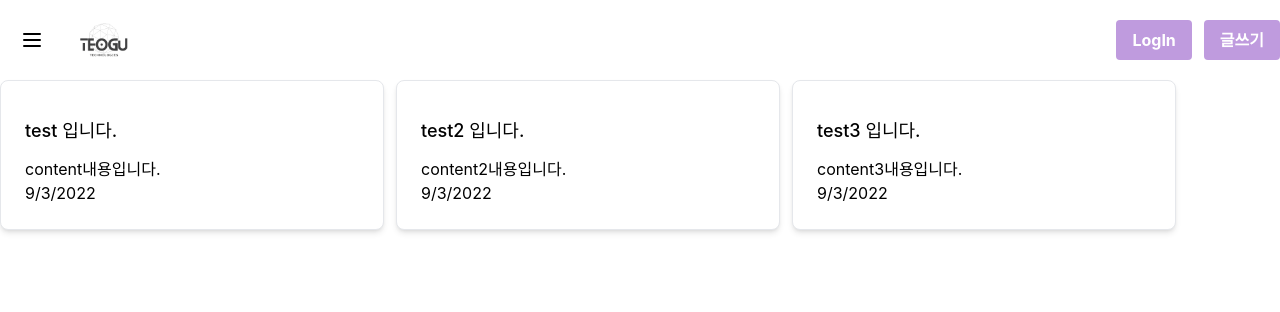
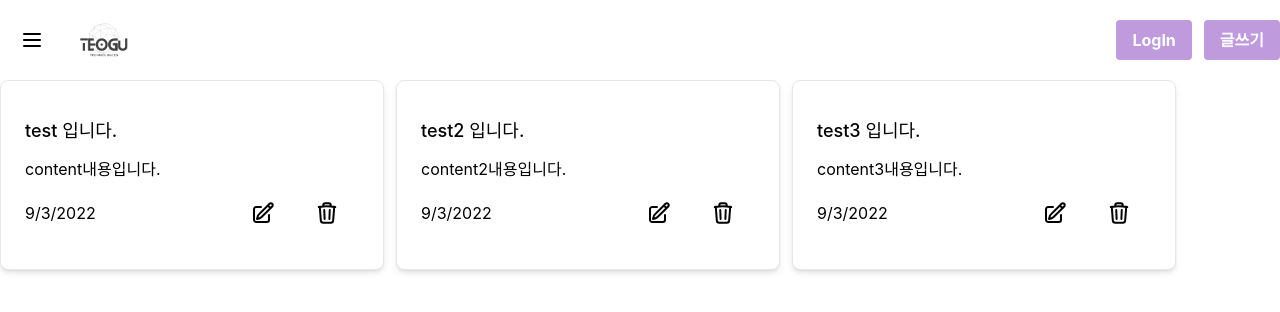
Before and after one commit to tmdqls2257/NextNestBlog, a Next.js app in the folder client/: page /blogs in a window 1280 px wide. Shown: the top 312 px of the page. Built offline with nearby package versions, Linux system fonts and the light colour scheme.

Commit message:
💄 update delete icon

```diff
--- a/client/common/IconBox/IconBox.tsx
+++ b/client/common/IconBox/IconBox.tsx
@@ -17,6 +17,8 @@ export enum IconType {
   search = "M21 21l-6-6m2-5a7 7 0 11-14 0 7 7 0 0114 0z",
   right_arrow = "M9 5l7 7-7 7",
   down_arrow = "M19 9l-7 7-7-7",
+  update = "M16.862 4.487l1.687-1.688a1.875 1.875 0 112.652 2.652L10.582 16.07a4.5 4.5 0 01-1.897 1.13L6 18l.8-2.685a4.5 4.5 0 011.13-1.897l8.932-8.931zm0 0L19.5 7.125M18 14v4.75A2.25 2.25 0 0115.75 21H5.25A2.25 2.25 0 013 18.75V8.25A2.25 2.25 0 015.25 6H10",
+  trash = "M14.74 9l-.346 9m-4.788 0L9.26 9m9.968-3.21c.342.052.682.107 1.022.166m-1.022-.165L18.16 19.673a2.25 2.25 0 01-2.244 2.077H8.084a2.25 2.25 0 01-2.244-2.077L4.772 5.79m14.456 0a48.108 48.108 0 00-3.478-.397m-12 .562c.34-.059.68-.114 1.022-.165m0 0a48.11 48.11 0 013.478-.397m7.5 0v-.916c0-1.18-.91-2.164-2.09-2.201a51.964 51.964 0 00-3.32 0c-1.18.037-2.09 1.022-2.09 2.201v.916m7.5 0a48.667 48.667 0 00-7.5 0",
 }
 
 const IconBox = ({
--- a/client/common/card/BlogCard.tsx
+++ b/client/common/card/BlogCard.tsx
@@ -2,6 +2,7 @@ import React from "react";
 import { BlogModel } from "../../data/blogData";
 import { useRouter } from "next/router";
 import Card from "./Card";
+import IconBox, { IconType } from "../../common/IconBox/IconBox";
 
 type CardProps = {
   // children: React.ReactNode;
@@ -31,7 +32,13 @@ export default function BlogCard({ blogData }: CardProps) {
       {/* {children} */}
 
       {/* <p>{Date.parse(blogData.createdAt)}</p> */}
-      <p className="flex flex-row-revers">{date[0]}</p>
+      <section className="flex items-center justify-between">
+        <p className="flex flex-row-revers">{date[0]}</p>
+        <div className="flex">
+          <IconBox iconName={IconType.update} />
+          <IconBox iconName={IconType.trash} />
+        </div>
+      </section>
     </Card>
   );
 }
```
Also changed, not shown: 1 other file (tests, documents, lock files or other folders).
